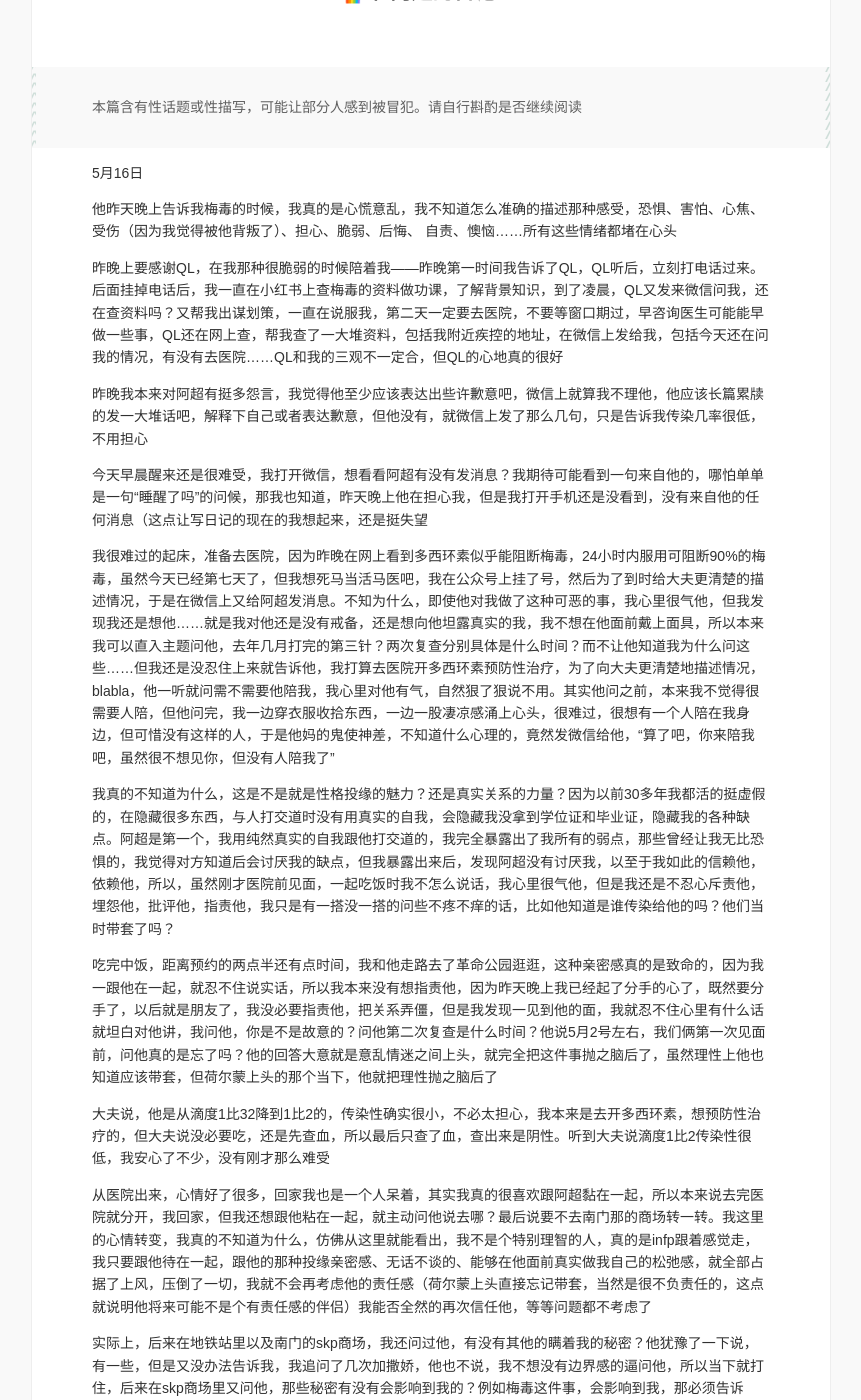
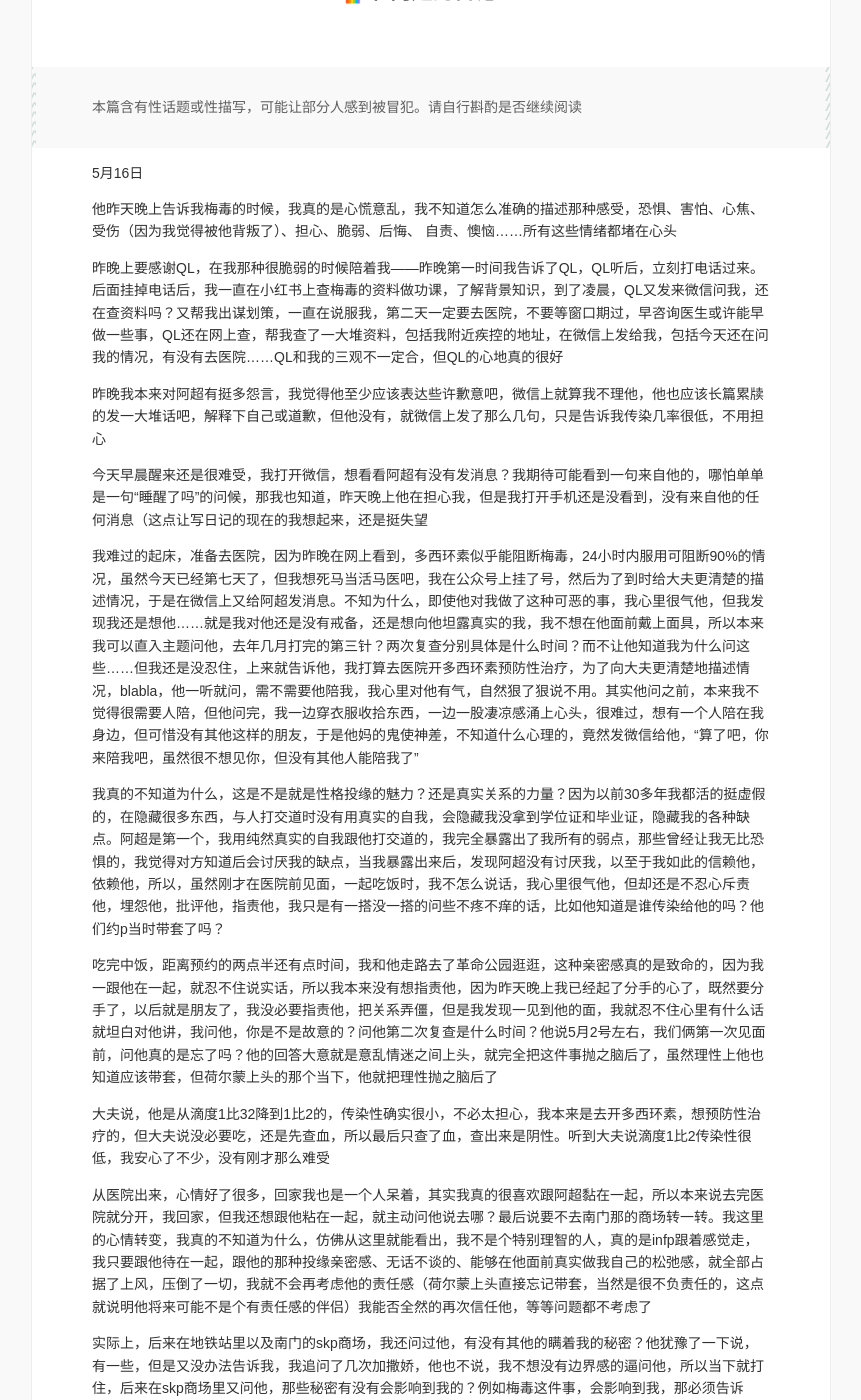
Before and after one commit to chaoandlong/chaoandlong.github.io, a Jekyll site: the page built from _posts/2024-05-16-🌈和阿超的日记20.md, in a window 1280 px wide and 1400 px high, scrolled down 327 px. Shown: the whole window, without its empty margins (209-1070 px from the left). Built offline with Jekyll 4.4.1, drawn with Linux system fonts in a browser that asks for light colours; some of the changed text lies outside the part shown.

Commit message:
vault backup: 2024-08-27 23:14:42

```diff
--- a/_posts/2024-05-16-🌈和阿超的日记20.md
+++ b/_posts/2024-05-16-🌈和阿超的日记20.md
@@ -7,15 +7,15 @@ layout: post
 
 他昨天晚上告诉我梅毒的时候，我真的是心慌意乱，我不知道怎么准确的描述那种感受，恐惧、害怕、心焦、受伤（因为我觉得被他背叛了）、担心、脆弱、后悔、 自责、懊恼……所有这些情绪都堵在心头
 
-昨晚上要感谢QL，在我那种很脆弱的时候陪着我——昨晚第一时间我告诉了QL，QL听后，立刻打电话过来。后面挂掉电话后，我一直在小红书上查梅毒的资料做功课，了解背景知识，到了凌晨，QL又发来微信问我，还在查资料吗？又帮我出谋划策，一直在说服我，第二天一定要去医院，不要等窗口期过，早咨询医生可能能早做一些事，QL还在网上查，帮我查了一大堆资料，包括我附近疾控的地址，在微信上发给我，包括今天还在问我的情况，有没有去医院……QL和我的三观不一定合，但QL的心地真的很好
+昨晚上要感谢QL，在我那种很脆弱的时候陪着我——昨晚第一时间我告诉了QL，QL听后，立刻打电话过来。后面挂掉电话后，我一直在小红书上查梅毒的资料做功课，了解背景知识，到了凌晨，QL又发来微信问我，还在查资料吗？又帮我出谋划策，一直在说服我，第二天一定要去医院，不要等窗口期过，早咨询医生或许能早做一些事，QL还在网上查，帮我查了一大堆资料，包括我附近疾控的地址，在微信上发给我，包括今天还在问我的情况，有没有去医院……QL和我的三观不一定合，但QL的心地真的很好
 
-昨晚我本来对阿超有挺多怨言，我觉得他至少应该表达出些许歉意吧，微信上就算我不理他，他应该长篇累牍的发一大堆话吧，解释下自己或者表达歉意，但他没有，就微信上发了那么几句，只是告诉我传染几率很低，不用担心
+昨晚我本来对阿超有挺多怨言，我觉得他至少应该表达些许歉意吧，微信上就算我不理他，他也应该长篇累牍的发一大堆话吧，解释下自己或道歉，但他没有，就微信上发了那么几句，只是告诉我传染几率很低，不用担心
 
 今天早晨醒来还是很难受，我打开微信，想看看阿超有没有发消息？我期待可能看到一句来自他的，哪怕单单是一句“睡醒了吗”的问候，那我也知道，昨天晚上他在担心我，但是我打开手机还是没看到，没有来自他的任何消息（这点让写日记的现在的我想起来，还是挺失望
 
-我很难过的起床，准备去医院，因为昨晚在网上看到多西环素似乎能阻断梅毒，24小时内服用可阻断90%的梅毒，虽然今天已经第七天了，但我想死马当活马医吧，我在公众号上挂了号，然后为了到时给大夫更清楚的描述情况，于是在微信上又给阿超发消息。不知为什么，即使他对我做了这种可恶的事，我心里很气他，但我发现我还是想他……就是我对他还是没有戒备，还是想向他坦露真实的我，我不想在他面前戴上面具，所以本来我可以直入主题问他，去年几月打完的第三针？两次复查分别具体是什么时间？而不让他知道我为什么问这些……但我还是没忍住上来就告诉他，我打算去医院开多西环素预防性治疗，为了向大夫更清楚地描述情况，blabla，他一听就问需不需要他陪我，我心里对他有气，自然狠了狠说不用。其实他问之前，本来我不觉得很需要人陪，但他问完，我一边穿衣服收拾东西，一边一股凄凉感涌上心头，很难过，很想有一个人陪在我身边，但可惜没有这样的人，于是他妈的鬼使神差，不知道什么心理的，竟然发微信给他，“算了吧，你来陪我吧，虽然很不想见你，但没有人陪我了”
+我难过的起床，准备去医院，因为昨晚在网上看到，多西环素似乎能阻断梅毒，24小时内服用可阻断90%的情况，虽然今天已经第七天了，但我想死马当活马医吧，我在公众号上挂了号，然后为了到时给大夫更清楚的描述情况，于是在微信上又给阿超发消息。不知为什么，即使他对我做了这种可恶的事，我心里很气他，但我发现我还是想他……就是我对他还是没有戒备，还是想向他坦露真实的我，我不想在他面前戴上面具，所以本来我可以直入主题问他，去年几月打完的第三针？两次复查分别具体是什么时间？而不让他知道我为什么问这些……但我还是没忍住，上来就告诉他，我打算去医院开多西环素预防性治疗，为了向大夫更清楚地描述情况，blabla，他一听就问，需不需要他陪我，我心里对他有气，自然狠了狠说不用。其实他问之前，本来我不觉得很需要人陪，但他问完，我一边穿衣服收拾东西，一边一股凄凉感涌上心头，很难过，想有一个人陪在我身边，但可惜没有其他这样的朋友，于是他妈的鬼使神差，不知道什么心理的，竟然发微信给他，“算了吧，你来陪我吧，虽然很不想见你，但没有其他人能陪我了”
 
-我真的不知道为什么，这是不是就是性格投缘的魅力？还是真实关系的力量？因为以前30多年我都活的挺虚假的，在隐藏很多东西，与人打交道时没有用真实的自我，会隐藏我没拿到学位证和毕业证，隐藏我的各种缺点。阿超是第一个，我用纯然真实的自我跟他打交道的，我完全暴露出了我所有的弱点，那些曾经让我无比恐惧的，我觉得对方知道后会讨厌我的缺点，但我暴露出来后，发现阿超没有讨厌我，以至于我如此的信赖他，依赖他，所以，虽然刚才医院前见面，一起吃饭时我不怎么说话，我心里很气他，但是我还是不忍心斥责他，埋怨他，批评他，指责他，我只是有一搭没一搭的问些不疼不痒的话，比如他知道是谁传染给他的吗？他们当时带套了吗？
+我真的不知道为什么，这是不是就是性格投缘的魅力？还是真实关系的力量？因为以前30多年我都活的挺虚假的，在隐藏很多东西，与人打交道时没有用真实的自我，会隐藏我没拿到学位证和毕业证，隐藏我的各种缺点。阿超是第一个，我用纯然真实的自我跟他打交道的，我完全暴露出了我所有的弱点，那些曾经让我无比恐惧的，我觉得对方知道后会讨厌我的缺点，当我暴露出来后，发现阿超没有讨厌我，以至于我如此的信赖他，依赖他，所以，虽然刚才在医院前见面，一起吃饭时，我不怎么说话，我心里很气他，但却还是不忍心斥责他，埋怨他，批评他，指责他，我只是有一搭没一搭的问些不疼不痒的话，比如他知道是谁传染给他的吗？他们约p当时带套了吗？
 
 吃完中饭，距离预约的两点半还有点时间，我和他走路去了革命公园逛逛，这种亲密感真的是致命的，因为我一跟他在一起，就忍不住说实话，所以我本来没有想指责他，因为昨天晚上我已经起了分手的心了，既然要分手了，以后就是朋友了，我没必要指责他，把关系弄僵，但是我发现一见到他的面，我就忍不住心里有什么话就坦白对他讲，我问他，你是不是故意的？问他第二次复查是什么时间？他说5月2号左右，我们俩第一次见面前，问他真的是忘了吗？他的回答大意就是意乱情迷之间上头，就完全把这件事抛之脑后了，虽然理性上他也知道应该带套，但荷尔蒙上头的那个当下，他就把理性抛之脑后了
 
@@ -27,6 +27,6 @@ layout: post
 
 在skp商场内，我们两个互相硬的不行时，忍不住又在没人的楼梯间互相拥抱，揉搓，撸了一阵，我发现我真的是喜欢他的，我已经喜欢上了他身上的味道，喜欢上了他的体型，喜欢上了他的脸
 
-今早起床时，我脑子里想跟他分手，与想继续谈的比例，大约在7比3，但今天待在一起一天后，尤其腻歪在一起一天，加上我不停的拐着弯的数落他，他一副做错事无地自容的表情，让我特别喜欢，我又不忍心，不想分手了。QL骂我骂的没错，我真的太恋爱脑了，即使阿超对我做了这么过分的事，但才见了一天面，喜欢就压过了生气
+今早起床时，我已经起了分手的心，因为我感觉以后无法再信任他了，两人之间都无法信任，还怎么谈对象？但是一见了面，我发现我还是会相信他，他说的那些借口，理性的看都那么离谱，但是我竟然还会去共情体谅，那些卑鄙的心理，我竟然还忍不住为他开脱成是人之常情，于是我发现，我还是不想就这样放弃这段关系。腻歪在一起一天，加上我不停的拐着弯的数落他，他一副做错事、无地自容的愧疚表情，让我特别喜欢，我又不忍心，不想分手了。QL骂我骂的没错，我真的太恋爱脑了，即使阿超对我做了这么过分的事，但才见了一天面，喜欢就压过了生气
 
 我不知道这是不是个错误的决定。我真希望有个全知全能的上帝，能告诉我，或者二三十年后的我坐着时光机穿越回来，告诉我这个选择是对是错，可惜不可能
```
Also changed, not shown: _posts/2024-05-15-🌈和阿超的日记19.md (+1 -1 lines), _posts/2024-05-06-🌈和阿超的日记6 初见.md (renamed from _posts/2024-05-06-🌈和阿超的日记6.md), _posts/2024-05-09-🌈和阿超的日记10 二见.md (renamed from _posts/2024-05-09-🌈和阿超的日记10.md), _posts/2024-05-12-🌈和阿超的日记15 代孕焦虑.md (renamed from _posts/2024-05-12-🌈和阿超的日记15.md), _posts/2024-05-14-🌈和阿超的日记17 三见.md (renamed from _posts/2024-05-14-🌈和阿超的日记17.md).
